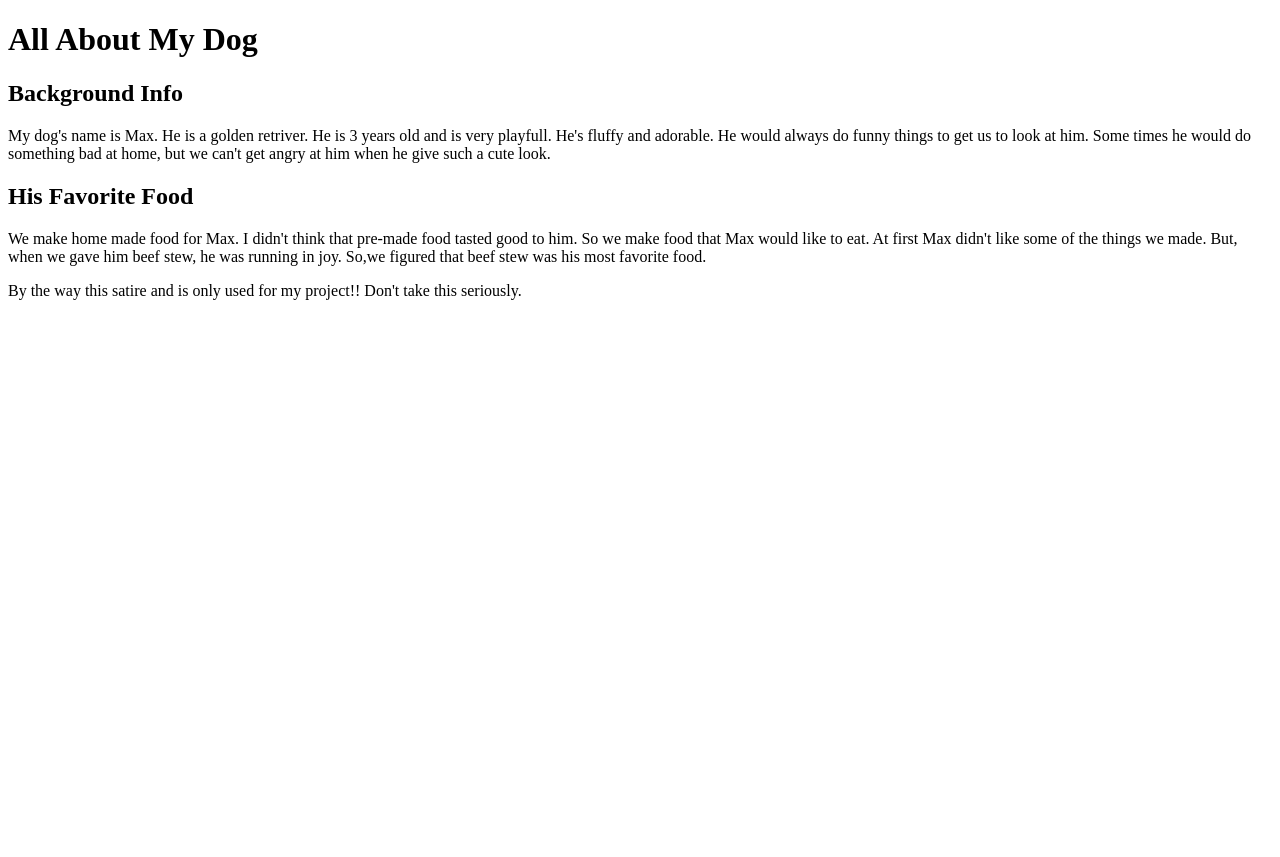
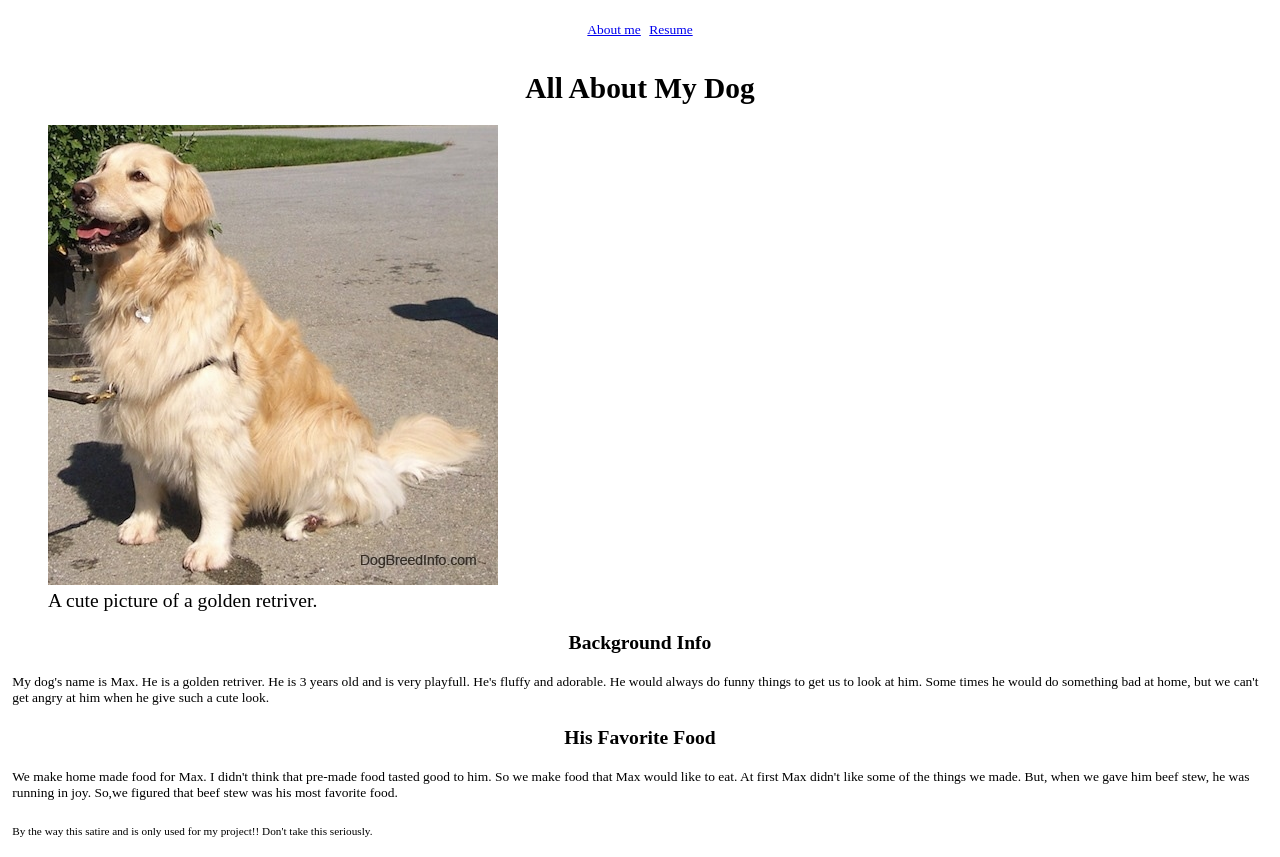
Before and after one commit to blueshysky/Project2, a plain HTML site: page my-dog/dog.html in a window 1280 px wide. Before the commit the page ends 800 px from the top, so only its background shows below. Drawn offline with Linux system fonts and the light colour scheme.

Commit message:
modify orginal files to fix layout and added a img

```diff
--- a/assest/css/screen.css
+++ b/assest/css/screen.css
@@ -0,0 +1,50 @@
+html {
+  font-size: 1.225em;
+}
+
+#navi ul{
+  list-style: none;
+  line-height: 1.225em;
+}
+
+h1,
+h2,
+h3{
+  text-align: center;
+}
+
+h1{
+    font-size:1.5em;
+}
+
+h2,
+h3{
+  font-size: 1.0em;
+  font-weight: bold;
+}
+
+  .contain{
+  display: flex;
+  flex-direction: row;
+  margin:0.313em;
+  padding:0.313em;
+  justify-content: center;
+  align-items: center;
+}
+.contain li{
+  padding: 0.313em;
+}
+
+p {
+  font-size: 0.688em;
+  word-wrap: break-word;
+  padding: .313em;
+}
+
+li{
+  font-size: 0.688em;
+}
+
+img{
+  max-width: 100%;
+}
--- a/my-dog/dog.html
+++ b/my-dog/dog.html
@@ -1,13 +1,28 @@
 <!DOCTYPE html>
-
 <html lang="en">
 <head>
   <title>My Dog</title>
   <meta charset="utf-8"/>
+  <meta name="viewport" content="width=device-width,initial-scale=1.0,shrink-to-fit=no">
+  <link rel="stylesheet" href="/assest/css/screen.css">
 </head>
 <body>
+  <header>
+    <nav id="navi">
+      <ul class="contain">
+        <li><a href="/aboutme/aboutme.html">About me</a></li>
+        <li><a href="/resume/resume.html">Resume</a></li>
+      </ul>
+    </nav>
+  </header>
   <main>
     <h1>All About My Dog</h1>
+    <figure>
+      <img src="/assest/img/doge.jpg" alt="a pic of a dog">
+      <figcaption>
+        A cute picture of a golden retriver.
+    </figcaption>
+  </figure>
     <article>
       <section>
         <h2>Background Info</h2>
@@ -28,9 +43,15 @@
       </section>
     </article>
   </main>
+</body>
+
+
 <footer>
-  By the way this satire and is only used for my project!! Don't take this seriously.
+  <p>
+  <small>By the way this satire and is only used for my project!!
+  Don't take this seriously.
+  </small>
+  </p>
 </footer>
 
-</body>
 </html>
```
Also changed, not shown: aboutme/aboutme.html (+10 -0 lines), resume/resume.html (+7 -6 lines), assest/img/doge.jpg (added).
